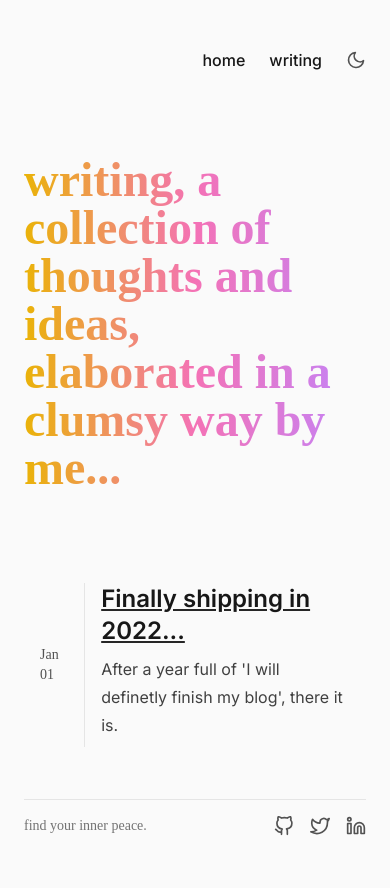
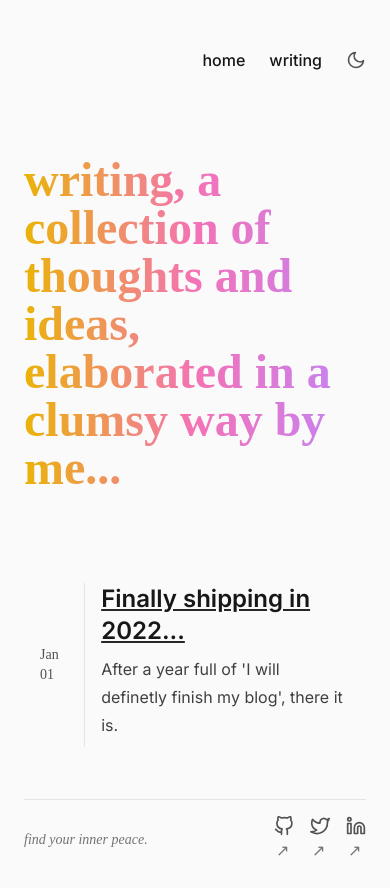
Before and after one commit to mariusflorescu/mariusflorescu.io, a Next.js app: page /writing in a window 390 px wide. Before the commit the page ends 860 px from the top, so only its background shows below. Built offline with nearby package versions, Linux system fonts and the light colour scheme; a web font is replaced by a local one.

Commit message:
trying more methods for fonts on mobile

```diff
--- a/components/Footer/index.tsx
+++ b/components/Footer/index.tsx
@@ -4,10 +4,10 @@ const Footer = () => {
   return (
     <div className="py-6">
       <hr className="border-t border-neutral-200 dark:border-neutral-700 my-4" />
-      <div className="w-full flex justify-between items-center">
-        <span className="text-neutral-500 dark:text-neutral-400 font-playfair text-sm">
+      <div className="w-full flex justify-between items-center prose prose-neutral dark:prose-invert">
+        <em className="text-neutral-500 dark:text-neutral-400 text-sm">
           find your inner peace.
-        </span>
+        </em>
         <div className="flex space-x-4">
           <a
             href="https://github.com/mariusflorescu"
```
